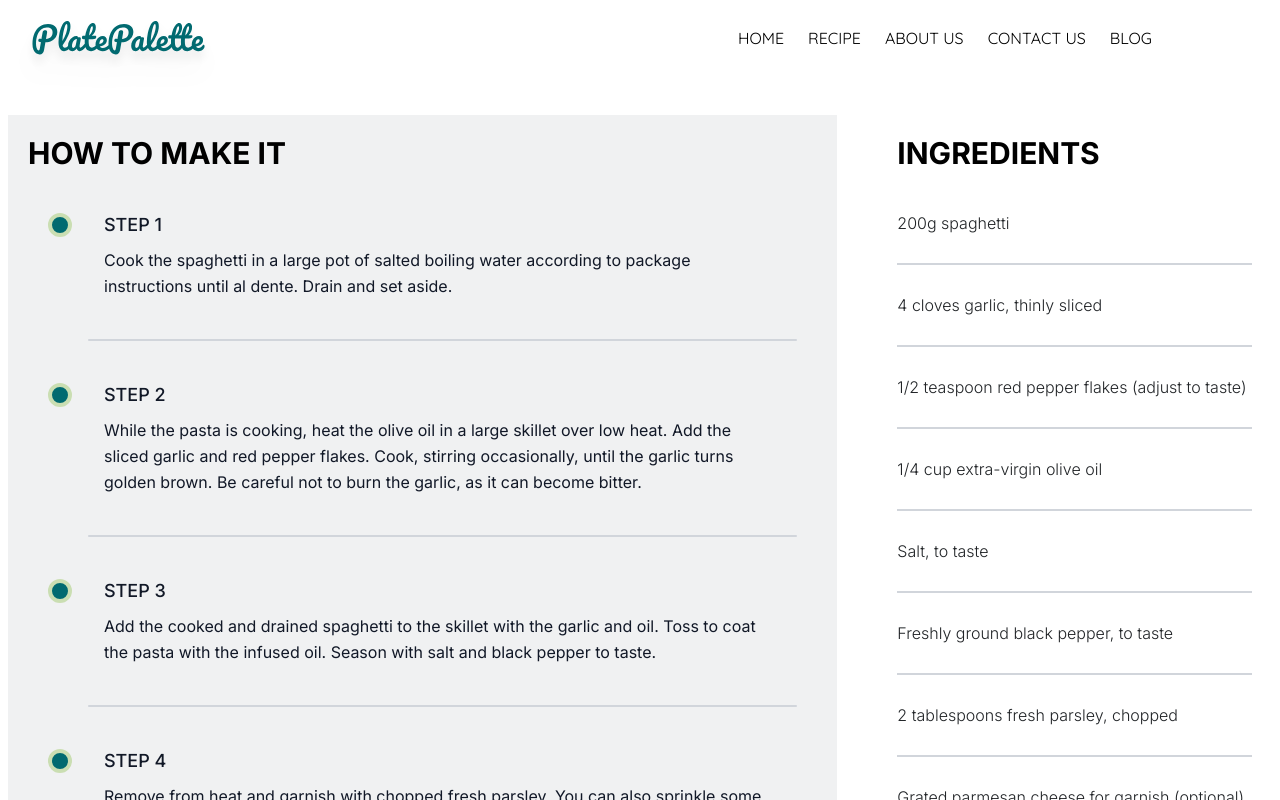
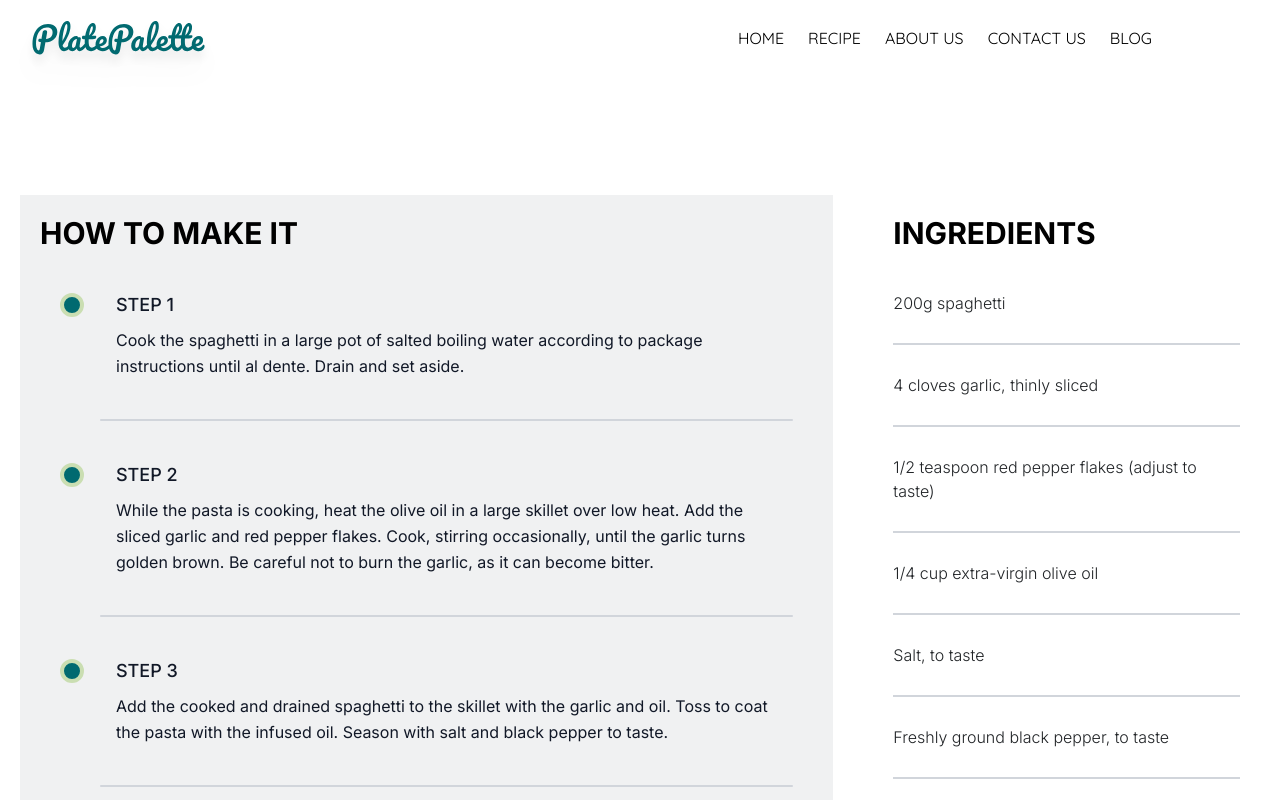
Before and after one commit to jasonavecilla/Plate-palette, a Next.js app in the folder recipe/: page /recipe in a window 1280 px wide. Shown: the top 800 px of the page. Built offline with nearby package versions, Linux system fonts and the light colour scheme.

Commit message:
edited recipe block

```diff
--- a/recipe/src/app/components/RecipeBlock.js
+++ b/recipe/src/app/components/RecipeBlock.js
@@ -51,7 +51,7 @@ function CheckboxList({ instructions }) {
   };
 
   return (
-    <section>
+    <section className="container mx-auto px-3 max-w-7xl mt-20">
       <div className="flex flex-col md:grid md:grid-cols-3 gap-x-10 px-5 md:px-2 gap-y-5 w-full h-full pb-10">
         {/* Procedure Part */}
         <div className="bg-gray-500 bg-opacity-10 md:order-first order-last col-span-2 w-full pb-10 pr-0 md:pr-10">
```
